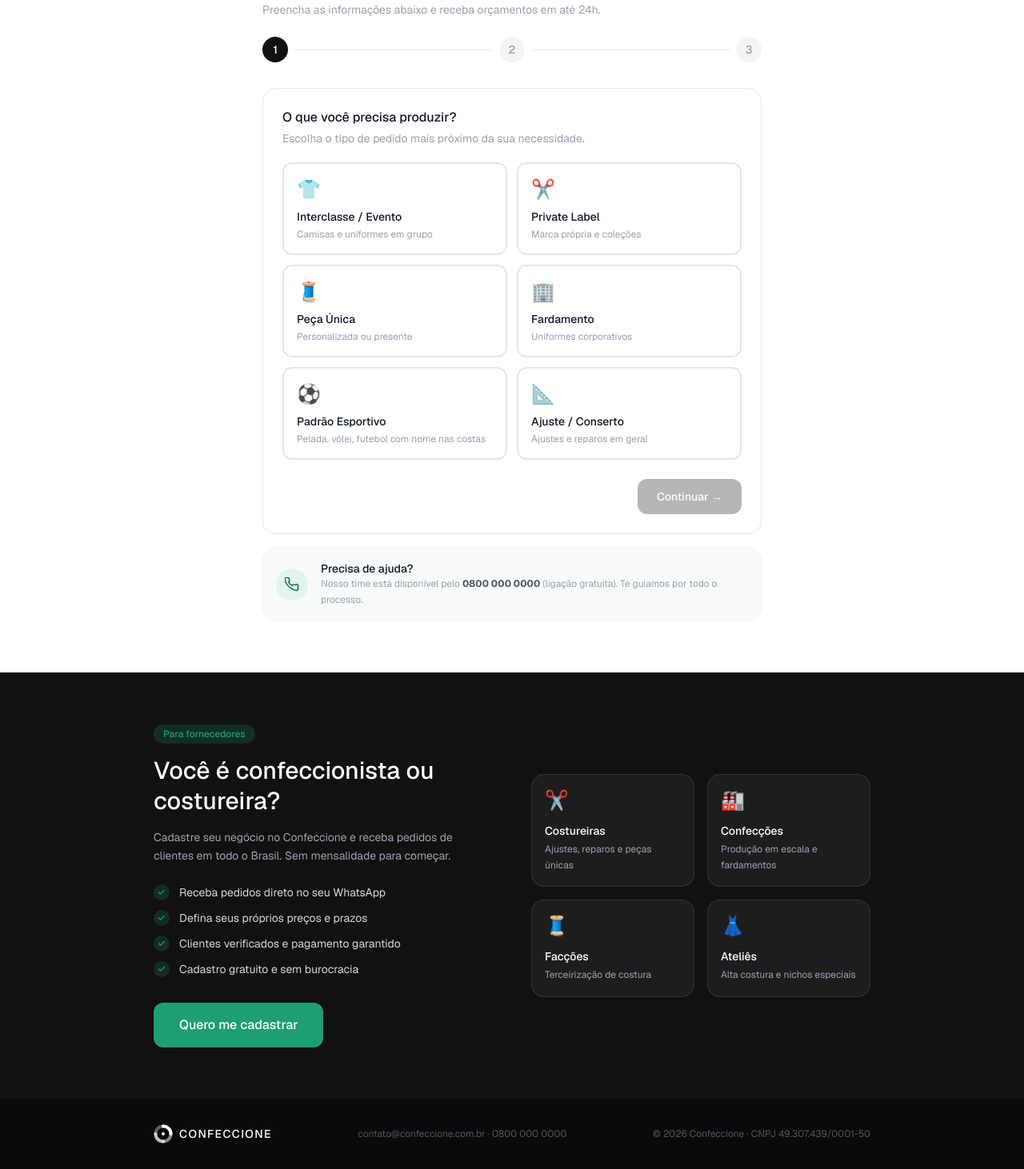
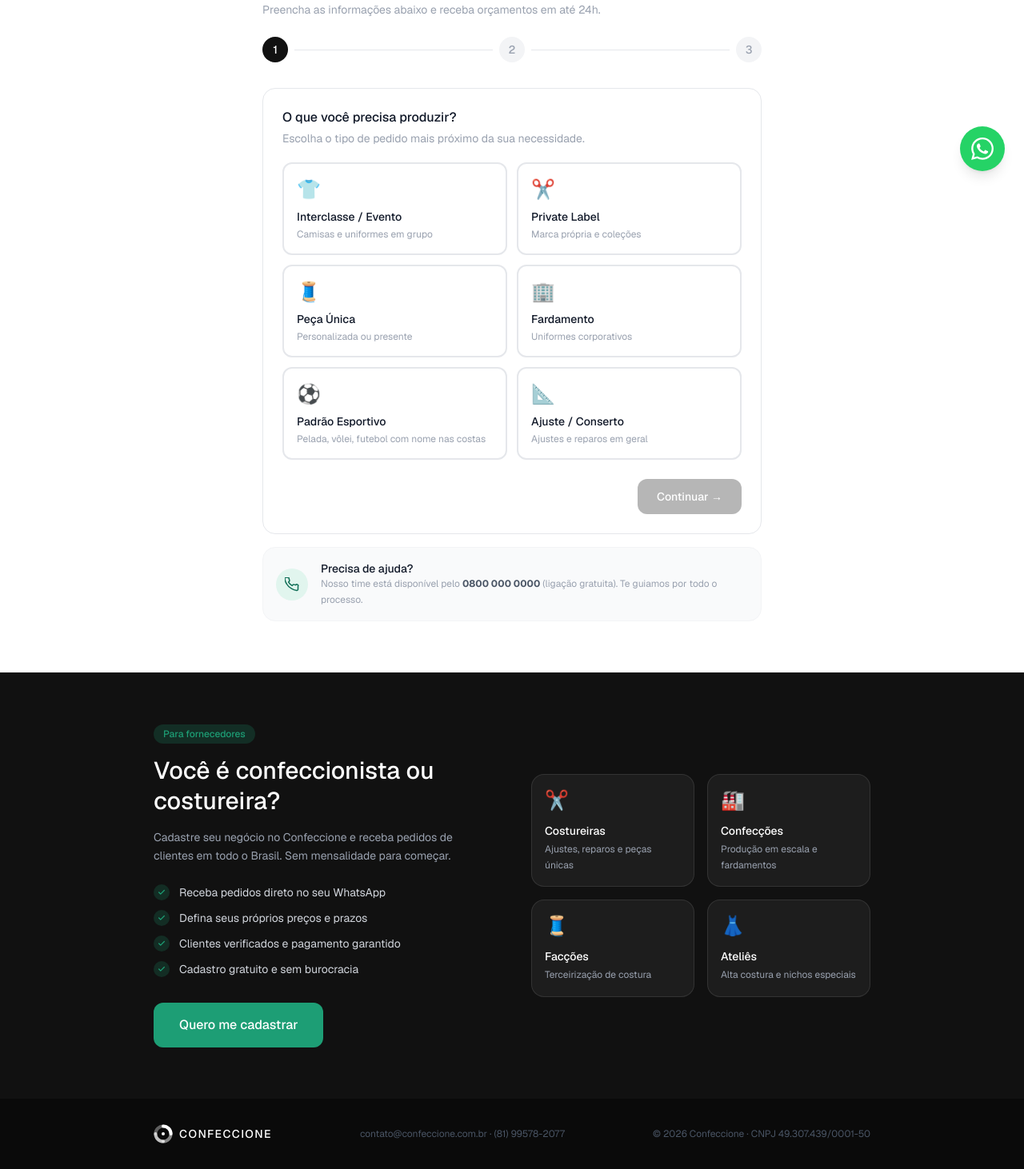
Before and after one commit to nandopons/confeccione, a Next.js app: page / in a window 1280 px wide. Shown: the part 562-2024 px from the top of the page at 80% size. Built offline with nearby package versions, Linux system fonts and the light colour scheme.

Commit message:
feat: adiciona WhatsApp de atendimento (81) 99578-2077

```diff
--- a/app/page.tsx
+++ b/app/page.tsx
@@ -325,11 +325,29 @@
             </svg>
             <span className="text-white text-sm font-medium tracking-widest">CONFECCIONE</span>
           </div>
-          <p className="text-gray-600 text-xs">contato@confeccione.com.br · 0800 000 0000</p>
+          <p className="text-gray-600 text-xs">
+            <a href="mailto:contato@confeccione.com.br" className="hover:text-gray-400 transition-colors">contato@confeccione.com.br</a>
+            {" · "}
+            <a href="https://wa.me/5581995782077" target="_blank" rel="noopener noreferrer" className="hover:text-gray-400 transition-colors">(81) 99578-2077</a>
+          </p>
           <p className="text-gray-600 text-xs">© 2026 Confeccione · CNPJ 49.307.439/0001-50</p>
         </div>
       </footer>
 
+
+      <a
+        href="https://wa.me/5581995782077"
+        target="_blank"
+        rel="noopener noreferrer"
+        aria-label="Falar no WhatsApp"
+        className="fixed bottom-6 right-6 z-50 w-14 h-14 rounded-full flex items-center justify-center shadow-lg"
+        style={{ backgroundColor: "#25D366" }}
+      >
+        <svg width="28" height="28" viewBox="0 0 24 24" fill="white">
+          <path d="M17.472 14.382c-.297-.149-1.758-.867-2.03-.967-.273-.099-.471-.148-.67.15-.197.297-.767.966-.94 1.164-.173.199-.347.223-.644.075-.297-.15-1.255-.463-2.39-1.475-.883-.788-1.48-1.761-1.653-2.059-.173-.297-.018-.458.13-.606.134-.133.298-.347.446-.52.149-.174.198-.298.298-.497.099-.198.05-.371-.025-.52-.075-.149-.669-1.612-.916-2.207-.242-.579-.487-.5-.669-.51-.173-.008-.371-.01-.57-.01-.198 0-.52.074-.792.372-.272.297-1.04 1.016-1.04 2.479 0 1.462 1.065 2.875 1.213 3.074.149.198 2.096 3.2 5.077 4.487.709.306 1.262.489 1.694.625.712.227 1.36.195 1.871.118.571-.085 1.758-.719 2.006-1.413.248-.694.248-1.289.173-1.413-.074-.124-.272-.198-.57-.347m-5.421 7.403h-.004a9.87 9.87 0 01-5.031-1.378l-.361-.214-3.741.982.998-3.648-.235-.374a9.86 9.86 0 01-1.51-5.26c.001-5.45 4.436-9.884 9.888-9.884 2.64 0 5.122 1.03 6.988 2.898a9.825 9.825 0 012.893 6.994c-.003 5.45-4.437 9.884-9.885 9.884m8.413-18.297A11.815 11.815 0 0012.05 0C5.495 0 .16 5.335.157 11.892c0 2.096.547 4.142 1.588 5.945L.057 24l6.305-1.654a11.882 11.882 0 005.683 1.448h.005c6.554 0 11.89-5.335 11.893-11.893a11.821 11.821 0 00-3.48-8.413z" />
+        </svg>
+      </a>
+
     </main>
   );
 }
```
